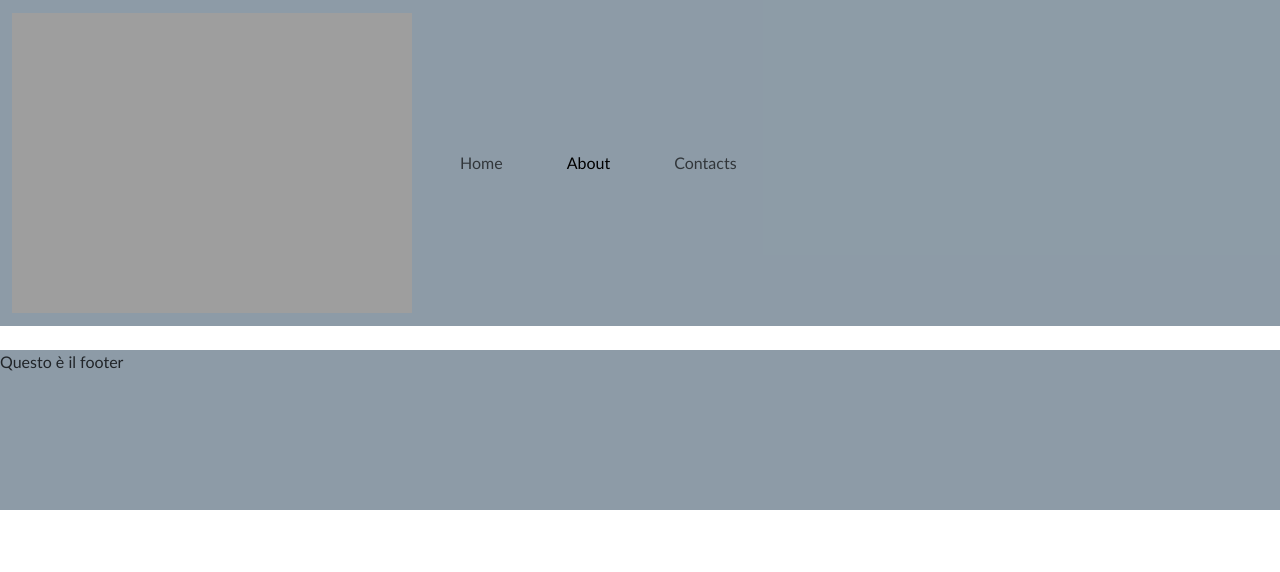
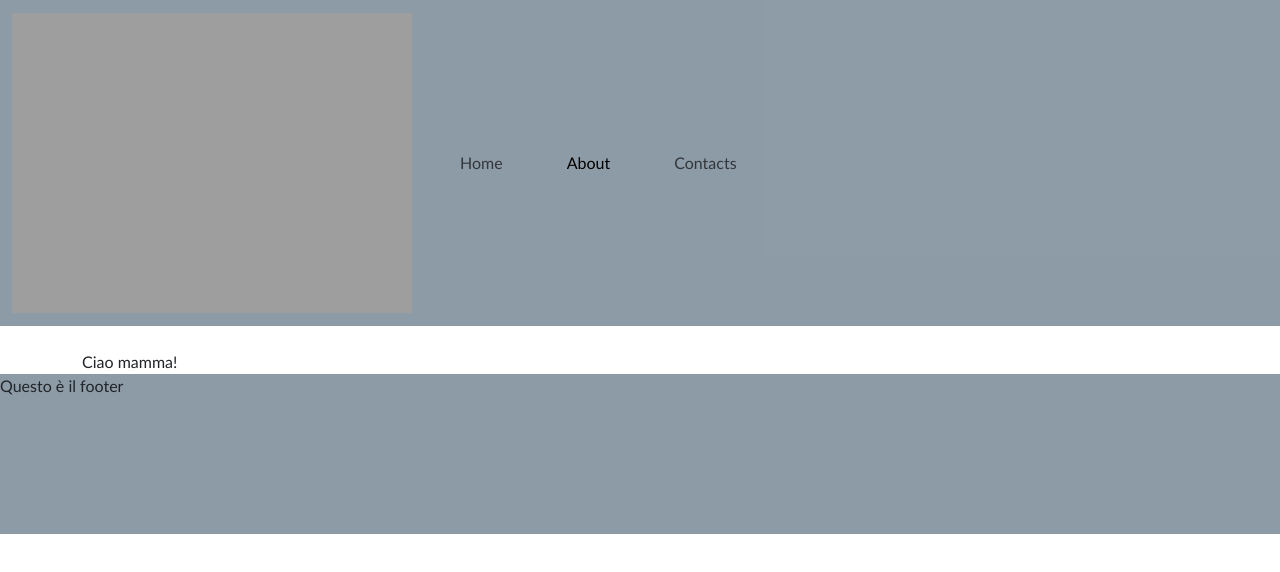
Before and after one commit to giovanni-arduini/webapp-react, a React (Vite) app: page /about in a window 1280 px wide. Shown: the top 572 px of the page. Built offline with nearby package versions, Linux system fonts and the light colour scheme.

Commit message:
FIX About route

```diff
--- a/src/App.jsx
+++ b/src/App.jsx
@@ -2,6 +2,7 @@ import DefaultLayout from "./layouts/DefaultLayout.jsx";
 import { BrowserRouter, Route, Routes } from "react-router-dom";
 import HomePage from "./pages/HomePage.jsx";
 import MoviePage from "./pages/MoviePage.jsx";
+import AboutPage from "./pages/AboutPage.jsx";
 
 function App() {
   return (
@@ -10,7 +11,7 @@ function App() {
         <Route element={<DefaultLayout />}>
           <Route path="/" element={<HomePage />} />
           <Route path="/movies/:id" element={<MoviePage />} />
-          <Route path="/about" />
+          <Route path="/about" element={<AboutPage />} />
           <Route path="/contacts" />
         </Route>
       </Routes>
--- /dev/null
+++ b/src/pages/AboutPage.jsx
@@ -0,0 +1,5 @@
+function AboutPage() {
+  return <div>Ciao mamma!</div>;
+}
+
+export default AboutPage;
--- a/src/pages/MoviePage.jsx
+++ b/src/pages/MoviePage.jsx
@@ -5,6 +5,7 @@ import { Link } from "react-router-dom";
 import ReviewCard from "../components/ReviewCard/ReviewCard";
 import { StarIcon } from "@heroicons/react/24/outline";
 import { StarIcon as StarSolid } from "@heroicons/react/24/solid";
+import FormReview from "../components/FormReview/FormReview";
 
 function MoviePage() {
   const [movie, setMovie] = useState(null);
@@ -36,7 +37,7 @@ function MoviePage() {
 
   return movie ? (
     <>
-      <section className="container-sm ">
+      <section className="container">
         <Link to={"/"} className="btn bg-primary text-light mb-3">
           Torna alla lista completa
         </Link>
@@ -93,6 +94,7 @@ function MoviePage() {
             )}
           </div>
         </div>
+        <FormReview />
       </section>
     </>
   ) : (
```
